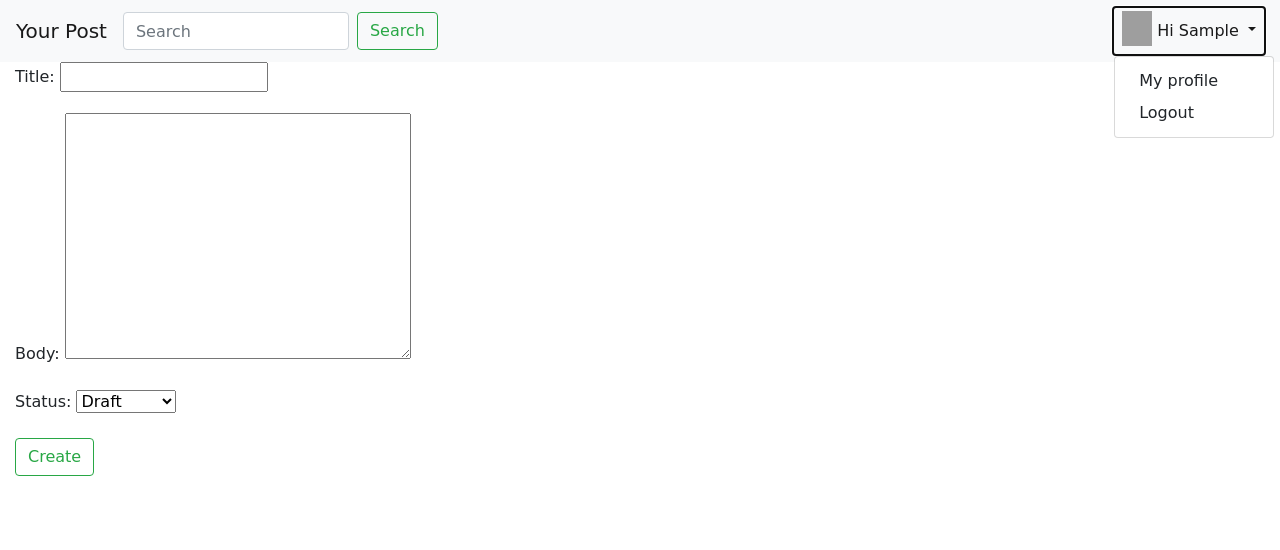
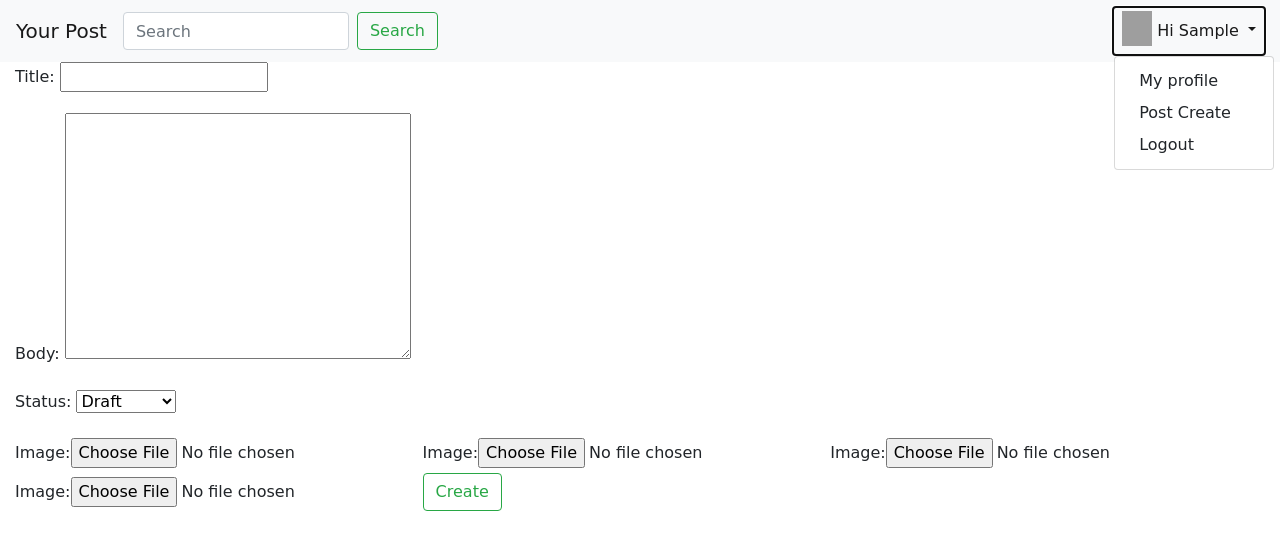
Before and after one commit to ajay020/blog2, a Django app: page /blog/post_create/ in a window 1280 px wide, after a click that opens the changed part. Shown: the top 550 px of the page. Run offline with Django 3.2, Linux system fonts and the light colour scheme; the visitor is signed in with stand-in values (Sample User, id 1); some libraries are stand-ins or nearby versions; grey boxes are pictures that could not be loaded.

Commit message:
multi image select form added

```diff
--- a/mysite/blog/admin.py
+++ b/mysite/blog/admin.py
@@ -2,7 +2,7 @@
 from __future__ import unicode_literals
 
 from django.contrib import admin
-from blog.models import Post,Profile
+from blog.models import Post,Profile,Images
 
 class PostAdmin(admin.ModelAdmin):
     list_display = ('title','slug','author','status')
@@ -15,7 +15,10 @@ class PostAdmin(admin.ModelAdmin):
 class ProfileAdmin(admin.ModelAdmin):
     list_display = ('user', 'dob', 'photo')
 
+class ImagesAdmin(admin.ModelAdmin):
+    list_display = ('post','image')
 
 
 admin.site.register(Post,PostAdmin)
 admin.site.register(Profile,ProfileAdmin)
+admin.site.register(Images,ImagesAdmin)
--- a/mysite/blog/models.py
+++ b/mysite/blog/models.py
@@ -54,3 +54,12 @@ class Profile(models.Model):
 
     def __str__(self):
         return 'Profile of {}'.format( self.user.username )
+
+
+
+class Images(models.Model):
+    post = models.ForeignKey(Post)
+    image = models.ImageField(upload_to='images/',blank=True,null=True)
+
+    def __str__(self):
+        return self.post.title + " image"
--- a/mysite/blog/views.py
+++ b/mysite/blog/views.py
@@ -3,7 +3,7 @@ from __future__ import unicode_literals
 
 from django.shortcuts import render,get_object_or_404,reverse,redirect
 from django.http import HttpResponse,JsonResponse
-from .models import Post,Profile
+from .models import Post,Profile,Images
 from django.db.models import Q
 from django.contrib.auth.decorators import login_required
 from django.contrib.auth import login,authenticate,logout
@@ -11,6 +11,7 @@ from .forms import PostCreateForm,UserLoginForm,UserRegistrationForm,UserEditFor
 from django.http import HttpResponse,HttpResponseRedirect
 from django.core.paginator  import Paginator,EmptyPage,PageNotAnInteger
 from django.template.loader import render_to_string
+from django.forms import modelformset_factory
 
 def post_list(request):
     post_list = Post.published.all()
@@ -65,17 +66,33 @@ def post_detail(request, id, slug):
     return render(request,'blog/post_detail.html',context)
 
 def post_create(request):
+    ImageFormset  = modelformset_factory(Images, fields=('image',), extra=4)
+
     if request.method == 'POST':
         form = PostCreateForm(request.POST)
+        formset = ImageFormset(request.POST or None, request.FILES or None)
         if form.is_valid():
             post = form.save(commit=False)
             post.author = request.user
             post.save()
+
+            if formset.is_valid():
+              for f in formset:
+                 try:
+                   photo  = Images(post=post, image = f.cleaned_data['image'])
+                   photo.save()
+                 except Exception as e:
+                     print("Error >>: " ,e)
+                     break
+            return redirect('post_list')
+
     else :
         form  = PostCreateForm()
+        formset  = ImageFormset(queryset = Images.objects.none())
 
     context = {
-    'form':form
+    'form':form,
+    'formset':formset,
     }
     return render(request,'blog/post_create.html',context)
 
--- a/mysite/templates/blog/navbar.html
+++ b/mysite/templates/blog/navbar.html
@@ -24,6 +24,8 @@
               </a>
               <div class="dropdown-menu" aria-labelledby="navbarDropdown">
                 <a class="dropdown-item" href="{% url 'blog:edit_profile' %}">My profile</a>
+                <a class="dropdown-item" href="{% url 'blog:post_create' %}">Post Create</a>
+
                 <a class="dropdown-item" href="{% url 'user_logout' %}">Logout</a>
               </div>
              </li>
--- a/mysite/templates/blog/post_create.html
+++ b/mysite/templates/blog/post_create.html
@@ -1,9 +1,10 @@
 {% extends 'blog/base.html' %}
 
 {% block content %}
-  <form class="" action="" method="post">
+  <form class="" action="" method="post" enctype="multipart/form-data">
     {% csrf_token%}
     {{ form.as_p }}
+    {{ formset.as_table }}
     <input type="submit"  value="Create" class="btn btn-outline-success">
   </form>
 {% endblock %}
```
Also changed, not shown: mysite/templates/blog/post_detail.html (+11 -0 lines), mysite/blog/migrations/0001_initial.py, mysite/blog/migrations/0002_profile.py (deleted), mysite/blog/migrations/0003_auto_20200327_0358.py (deleted), 1 other file.
